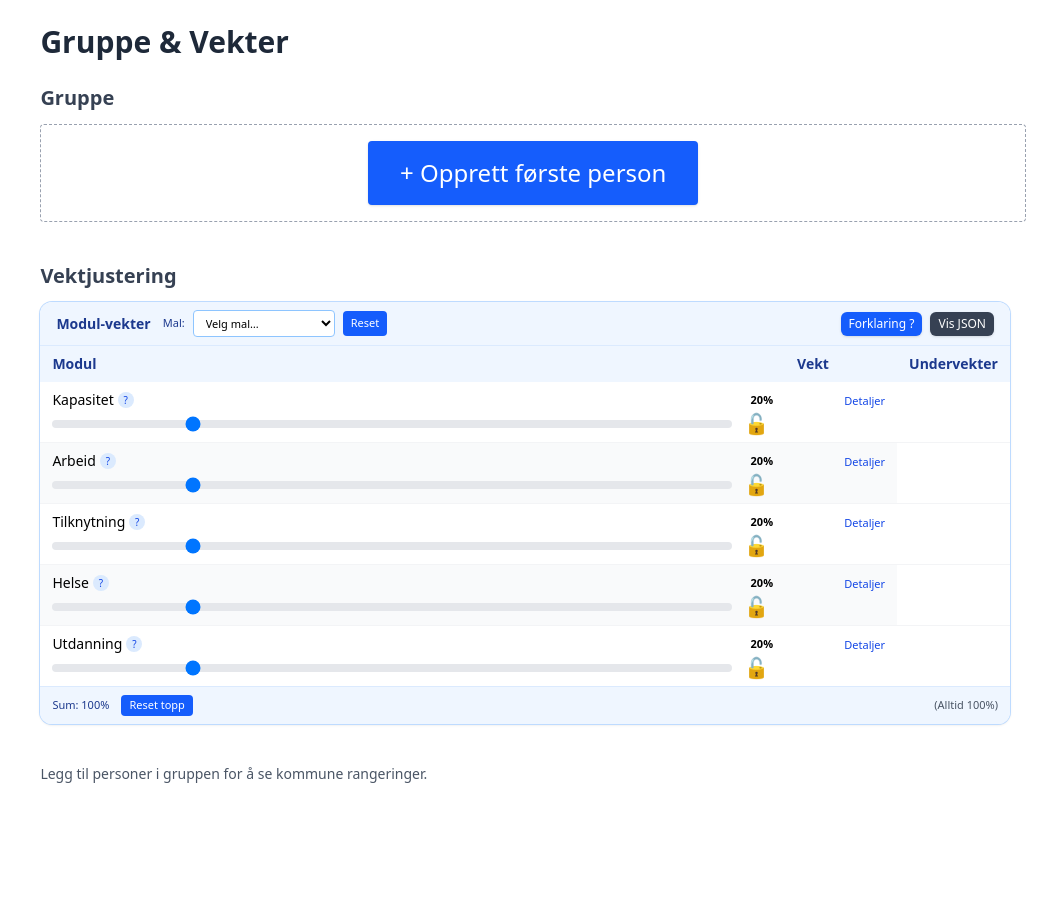
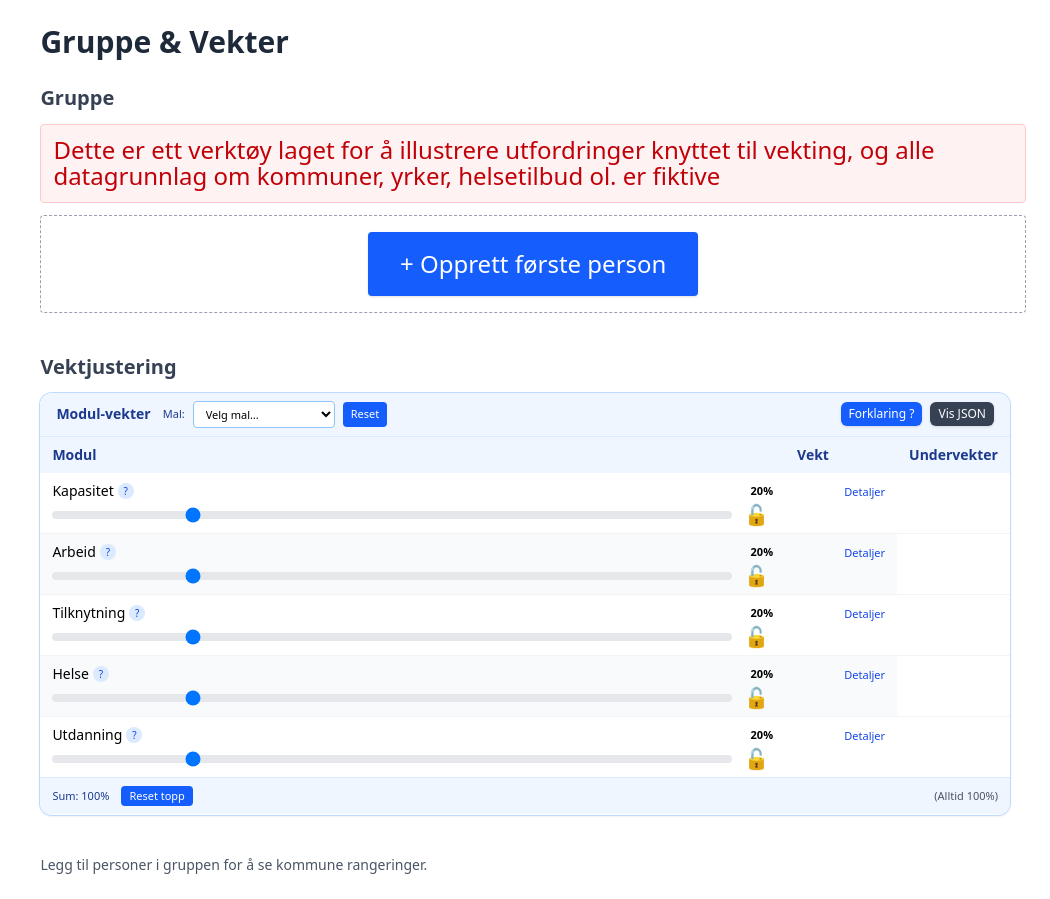
Before and after one commit to olejsc/HjemSoek, a React (Vite) app in the folder hjemsoek/: page / in a window 1280 px wide. Shown: the whole page, without its empty margins (230-1280 px from the left). Before the commit the page ends 808 px from the top, so only its background shows below. Built offline with nearby package versions, Linux system fonts and the light colour scheme.

Commit message:
feat: Add disclaimer banner to GroupEditor and MunicipalityScoreTable components

```diff
--- a/hjemsoek/src/components/GroupEditor.tsx
+++ b/hjemsoek/src/components/GroupEditor.tsx
@@ -37,6 +37,8 @@ export const GroupEditor: React.FC<GroupEditorProps> = ({ value, onChange, munic
   const [showJson, setShowJson] = React.useState<boolean>(false); // hidden by default across platforms
   const [showDescription, setShowDescription] = React.useState<boolean>(false);
   const sideVisible = showJson || showDescription;
+  // Disclaimer banner text
+  const DISCLAIMER_TEXT = 'Dette er ett verktøy laget for å illustrere utfordringer knyttet til vekting, og alle datagrunnlag om kommuner, yrker, helsetilbud ol. er fiktive';
   // Fallback mock data if host app doesn't provide
   const muniData = React.useMemo(() => {
     const src = municipalities.length ? municipalities : createNorwayMunicipalities(50,1);
@@ -70,14 +72,23 @@ export const GroupEditor: React.FC<GroupEditorProps> = ({ value, onChange, munic
 
   if (!value.persons.length) {
     return (
-      <div className="p-4 border border-dashed border-gray-400 text-center rounded">
+      <div>
+        <div className="p-3 mb-3 rounded text-red-700 bg-red-50 border border-red-200">
+          <p style={{ fontSize: 24, lineHeight: 1.1, margin: 0, whiteSpace: 'normal', wordWrap: 'break-word' }}>{DISCLAIMER_TEXT}</p>
+        </div>
+        <div className="p-4 border border-dashed border-gray-400 text-center rounded">
         <button className="text-2xl px-8 py-4 bg-blue-600 hover:bg-blue-700 text-white font-medium rounded shadow" onClick={addPerson}>+ Opprett første person</button>
+        </div>
       </div>
     );
   }
 
   return (
     <div className="w-full">
+      {/* Disclaimer banner */}
+      <div className="p-3 mb-3 rounded text-red-700 bg-red-50 border border-red-200">
+        <p style={{ fontSize: 24, lineHeight: 1.1, margin: 0, whiteSpace: 'normal', wordWrap: 'break-word' }}>{DISCLAIMER_TEXT}</p>
+      </div>
       <div className="flex flex-col md:flex-row w-full">
         <div className={`overflow-x-auto rounded-xl shadow ring-1 ring-green-200 bg-white transition-all duration-300 flex-1 ${sideVisible ? 'md:mr-4' : ''}`}>
         <div className="flex items-center justify-between px-4 py-2 border-b border-green-100 bg-green-50 rounded-t-xl gap-2">
--- a/hjemsoek/src/components/MunicipalityScoreTable.tsx
+++ b/hjemsoek/src/components/MunicipalityScoreTable.tsx
@@ -176,6 +176,7 @@ import MunicipalityInspectModal from './MunicipalityInspectModal.tsx';
 
 export const MunicipalityScoreTable: React.FC<MunicipalityScoreTableProps> = (props) => {
   const { group, municipalities, moduleWeights } = props;
+  const DISCLAIMER_TEXT = 'Dette er ett verktøy laget for å illustrere utfordringer knyttet til vekting, og alle datagrunnlag om kommuner, yrker, helsetilbud ol. er fiktive';
 
   // Precomputed maps (stable unless municipalities array identity changes)
   const adjacencyMap = React.useMemo(() => buildAdjacency(municipalities), [municipalities]);
@@ -318,6 +319,9 @@ export const MunicipalityScoreTable: React.FC<MunicipalityScoreTableProps> = (pr
 
   return (
     <div className="mt-10">
+      <div className="p-3 mb-3 rounded text-red-700 bg-red-50 border border-red-200">
+        <p style={{ fontSize: 24, lineHeight: 1.1, margin: 0, whiteSpace: 'normal', wordWrap: 'break-word' }}>{DISCLAIMER_TEXT}</p>
+      </div>
       <h2 className="text-xl font-semibold mb-3 text-gray-700">Kommuner (rangert)</h2>
       <div className="overflow-x-auto rounded-xl shadow ring-1 ring-gray-200 bg-white">
         <table className="min-w-full text-sm">
```
